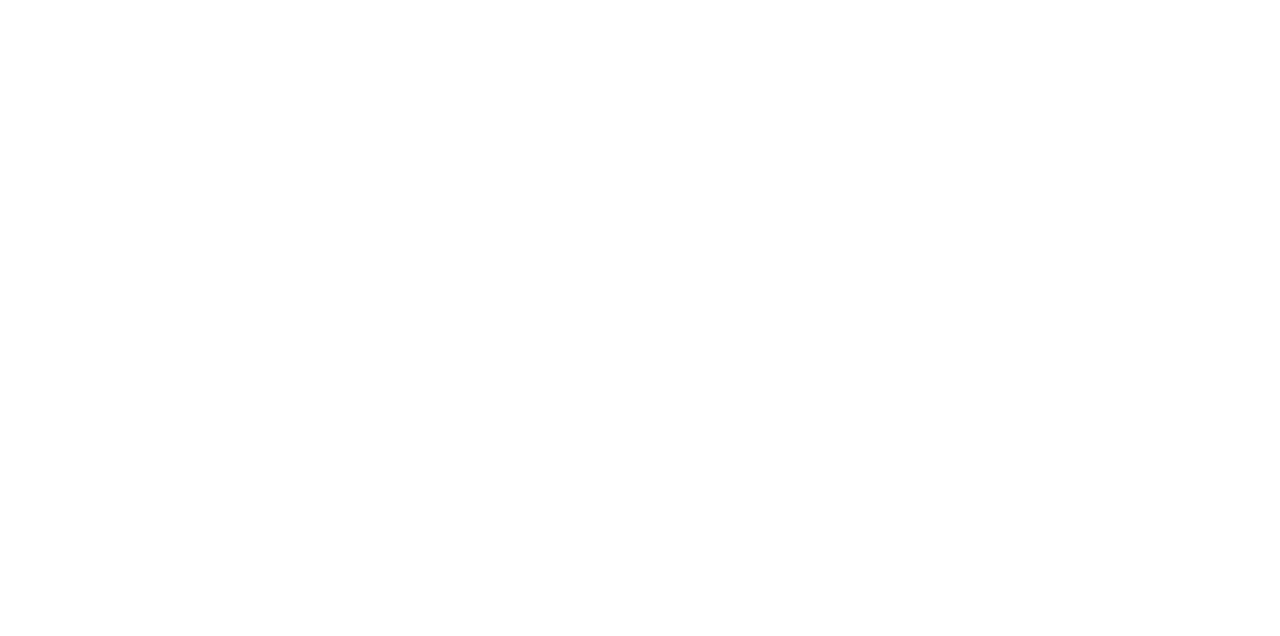
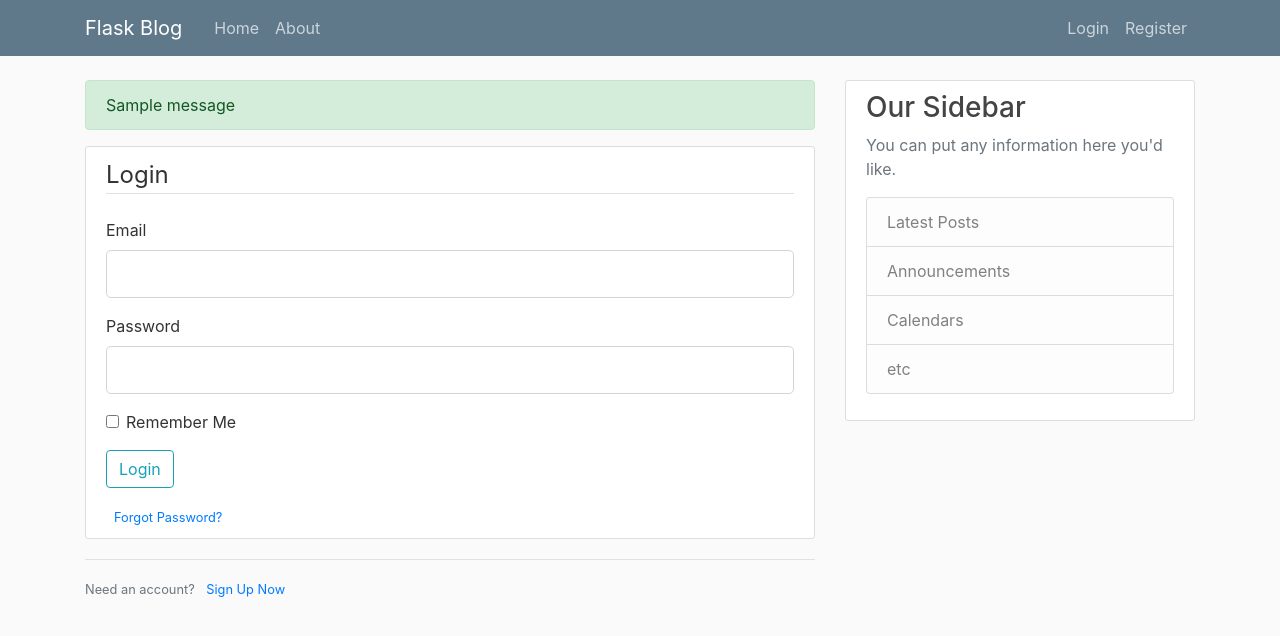
Before and after one commit to nachiketbhujbal/webapps, a Flask app: page /login in a window 1280 px wide. Before the commit the part shown is empty. Shown: the top 636 px of the page. Run offline with Flask 2, Linux system fonts and the light colour scheme; one stand-in notice (Sample message) is shown; some libraries are stand-ins or nearby versions.

Commit message:
automated git push for /Users/nachiketbhujbal/sandbox/webapps/flaskblog

```diff
--- a/flaskblog/flaskblog.py
+++ b/flaskblog/flaskblog.py
@@ -1,4 +1,4 @@
-from flask import Flask, render_template, url_for
+from flask import Flask, render_template, url_for, flash, redirect
 from forms import RegistrationFrom, LoginForm
 
 app = Flask(__name__)
@@ -32,15 +32,24 @@ def about():
     return render_template('about.html', title='About')
 
 
-@app.route('/register')
+@app.route('/register', methods=['GET', 'POST'])
 def register():
     form = RegistrationFrom()
+    if form.validate_on_submit():
+        flash(f'Account created for {form.username.data}!', 'success')
+        return redirect(url_for('home'))
     return render_template('register.html', title='Register', form=form)
 
 
-@app.route('/login')
+@app.route('/login', methods=['GET', 'POST'])
 def login():
     form = LoginForm()
+    if form.validate_on_submit():
+        if form.email.data == 'admin@blog.com' and form.password.data == 'password':
+            flash('You have been logged in!', 'success')
+            return redirect(url_for('home'))
+        else:
+            flash('Log in unsuccessful!', 'danger')
     return render_template('login.html', title='Login', form=form)
 
 
--- a/flaskblog/templates/layout.html
+++ b/flaskblog/templates/layout.html
@@ -41,6 +41,15 @@
   <main role="main" class="container">
     <div class="row">
       <div class="col-md-8">
+        {% with messages = get_flashed_messages(with_categories=true) %}
+          {% if messages %}
+            {% for category, message in messages %}
+              <div class="alert alert-{{ category }}">
+                {{ message }}
+              </div>
+            {% endfor %}
+          {% endif %}
+        {% endwith %}
         {% block content %}{% endblock %}
       </div>
       <div class="col-md-4">
@@ -63,6 +72,5 @@
   <script src="https://code.jquery.com/jquery-3.3.1.slim.min.js" integrity="sha384-q8i/X+965DzO0rT7abK41JStQIAqVgRVzpbzo5smXKp4YfRvH+8abtTE1Pi6jizo" crossorigin="anonymous"></script>
   <script src="https://cdnjs.cloudflare.com/ajax/libs/popper.js/1.14.7/umd/popper.min.js" integrity="sha384-UO2eT0CpHqdSJQ6hJty5KVphtPhzWj9WO1clHTMGa3JDZwrnQq4sF86dIHNDz0W1" crossorigin="anonymous"></script>
   <script src="https://stackpath.bootstrapcdn.com/bootstrap/4.3.1/js/bootstrap.min.js" integrity="sha384-JjSmVgyd0p3pXB1rRibZUAYoIIy6OrQ6VrjIEaFf/nJGzIxFDsf4x0xIM+B07jRM" crossorigin="anonymous"></script>
-
 </body>
 </html>
--- a/flaskblog/templates/login.html
+++ b/flaskblog/templates/login.html
@@ -0,0 +1,52 @@
+{% extends "layout.html" %}
+{% block content %}
+  <div class="content-section">
+    <form method="POST" action="">
+      {{ form.hidden_tag() }}
+      <fieldset class="form-group">
+        <legend class="border-bottom mb-4">Login</legend>
+        <div class="form-group">
+          {{ form.email.label(class="form-control-label") }}
+          {% if form.email.errors %}
+            {{ form.email(class="form-control form-control-lg is-invalid") }}
+            <div class="invalid-feedback">
+              {% for error in form.email.errors %}
+                <span>{{ error }}</span>
+              {% endfor %}
+            </div>
+          {% else %}
+            {{ form.email(class="form-control form-control-lg") }}
+          {% endif %}
+        </div>
+        <div class="form-group">
+          {{ form.password.label(class="form-control-label") }}
+          {% if form.password.errors %}
+            {{ form.password(class="form-control form-control-lg is-invalid") }}
+            <div class="invalid-feedback">
+              {% for error in form.password.errors %}
+                <span>{{ error }}</span>
+              {% endfor %}
+            </div>
+          {% else %}
+            {{ form.password(class="form-control form-control-lg") }}
+          {% endif %}
+        </div>
+        <div class="form-check">
+          {{ form.remember(class="form-check-input") }}
+          {{ form.remember.label(class="form-check-label") }}
+        </div>
+      </fieldset>
+      <div class="form-group">
+        {{ form.submit(class="btn btn-outline-info") }}
+      </div>
+      <small class="text-muted ml-2">
+        <a href="#">Forgot Password?</a>
+      </small>
+    </form>
+  </div>
+  <div class="border-top pt-3">
+    <small class="text-muted">
+      Need an account? <a class="ml-2" href="{{ url_for('register') }}">Sign Up Now</a>
+    </small>
+  </div>
+{% endblock content %}
```
Also changed, not shown: flaskblog/templates/register.html (+40 -4 lines).
